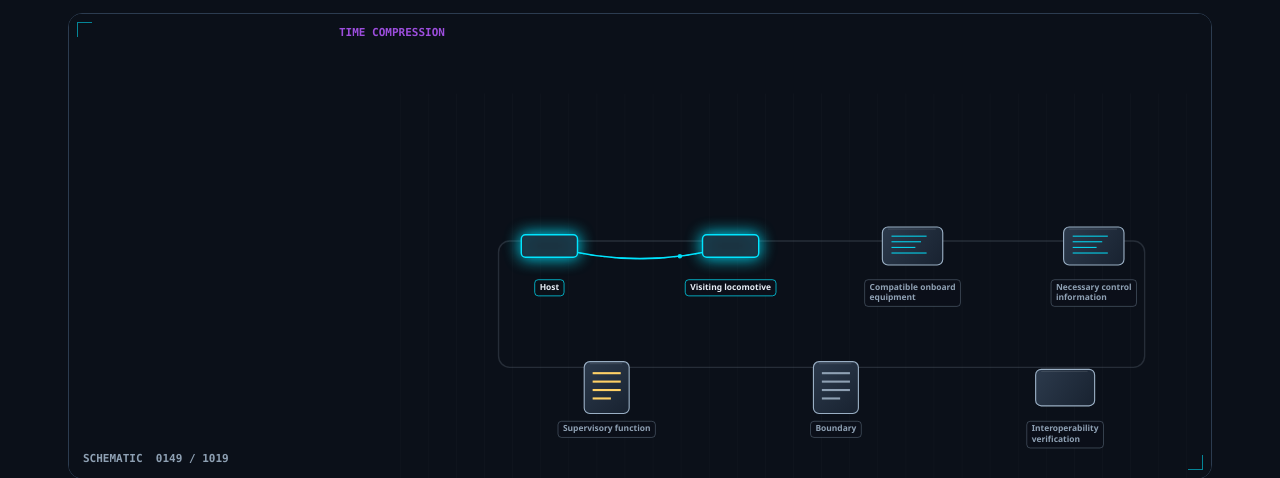
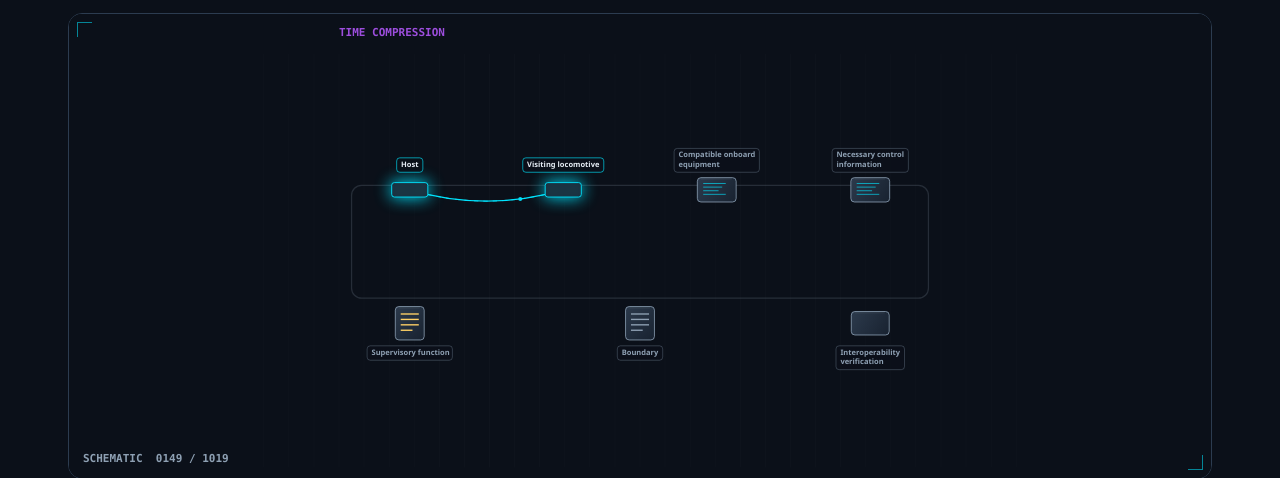
Before and after one commit to mizcausevic-dev/interoperable-train-control-boundary-explainer, a plain HTML site: page index.html in a window 1280 px wide. Shown: the part 333-811 px from the top of the page. Drawn offline with Linux system fonts and the light colour scheme.

Commit message:
Spread schematic parts so labels no longer overlap.

```diff
--- a/engine.js
+++ b/engine.js
@@ -1141,15 +1141,7 @@
     }
     var a = cen(prev);
     var b = cen(nodes);
-    var e = si === 0 ? smooth(Math.min(1, local / 0.45)) : smooth(Math.min(1, local / 0.32));
-    var z1 = si === 4 ? 1.02 : 1.12;
-    var z0 = si === 0 ? 1.0 : 1.06;
-    return {
-      x: a.x + (b.x - a.x) * e,
-      y: a.y + (b.y - a.y) * e,
-      z: z0 + (z1 - z0) * e,
-      si: si
-    };
+    return { x: 0.5, y: 0.48, z: 1, si: si };
   }
 
   function drawSilhouette(ctx, kind) {
@@ -1195,15 +1187,17 @@
 
   function drawLabel(ctx, node, p, on) {
     ctx.font = "600 12px ui-sans-serif, Segoe UI, sans-serif";
-    var lines = wrap(ctx, node.label, 148);
+    var lines = wrap(ctx, node.label, 128);
     var w = 0;
     var i;
     for (i = 0; i < lines.length; i++) w = Math.max(w, ctx.measureText(lines[i]).width);
-    w = Math.min(156, w + 14);
+    w = Math.min(136, w + 14);
     var h = lines.length * 15 + 8;
+    var above = node.y < 0.45;
     var lx = p.x - w / 2;
-    var ly = p.y + 48;
-    if (ly + h > 680) ly = p.y - 48 - h;
+    var ly = above ? p.y - 28 - h : p.y + 36;
+    if (lx < 28) lx = 28;
+    if (lx + w > 1172) lx = 1172 - w;
     ctx.fillStyle = "rgba(11,16,25,.86)";
     roundRect(ctx, lx, ly, w, h, 5);
     ctx.fill();
@@ -1257,6 +1251,7 @@
     var accent = roleColor(node.role);
     ctx.save();
     ctx.translate(p.x, p.y);
+    ctx.scale(0.72, 0.72);
     if (on) {
       ctx.shadowColor = accent;
       ctx.shadowBlur = 16;
```
Also changed, not shown: index.html (+1 -1 lines), scene.json (+10 -10 lines).
